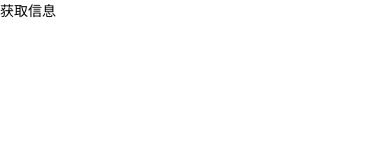
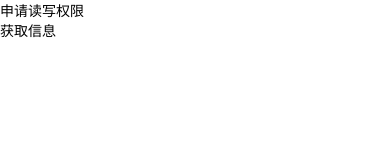
Before and after one commit to Winning12/RNWifiLocating, a React Native app: screen / in a window 390 px wide. Shown: the top 160 px of the page. Built offline with nearby package versions, Linux system fonts and the light colour scheme.

Commit message:
add mac level detection

```diff
--- a/App.js
+++ b/App.js
@@ -11,42 +11,63 @@ import {
     View ,
     Text,
     TouchableOpacity,
-    NativeModules
+    NativeModules,
+    PermissionsAndroid
+
 } from 'react-native';
 
 const { width, height } = Dimensions.get('window')
 export default class App extends Component {
 
-  _wifi(){
-    NativeModules.WifiM.getInfo((success)=>{alert(success)},(error)=>{alert(error)});
+  constructor(props){
+    super(props);
+    this.state={
+        data:[],
+    }
+    this.setState=this.setState.bind(this)
   }
+
+  _wifi=()=>{
+    NativeModules.WifiM.getInfo((success)=>{
+      this.setState({data:success})
+    },(error)=>{alert(error)});
+  }
+
   render(){
     return(
       <View style={{flex:1}}>
+        <TouchableOpacity
+          onPress={this.requestReadPermission.bind(this)}>
+          <Text>申请读写权限</Text>
+        </TouchableOpacity>
         <TouchableOpacity onPress={this._wifi}>
             <Text>获取信息</Text>
+            <Text>{this.state.data}</Text>
         </TouchableOpacity>
        </View>
     );
   }
 
-renderItem() {
-    // 数组
-    var itemAry = [];
-    // 颜色数组
-    var colorAry = ['gray', 'green', 'blue', 'yellow', 'black', 'orange'];
-    // 遍历
-    for (var i = 0; i<colorAry.length; i++) {
-        itemAry.push(
-            <View key={i} style={[styles.itemStyle, {backgroundColor: colorAry[i]}]}></View>
-        );
+  async requestReadPermission() {
+    try {
+        //返回string类型
+        const granted = await PermissionsAndroid.request(
+            PermissionsAndroid.PERMISSIONS.ACCESS_FINE_LOCATION,
+            {
+                //第一次请求拒绝后提示用户你为什么要这个权限
+                'title': '检测到安卓6.0以上版本',
+                'message': '基于wifi的室内定位在安卓6.0版本后被划为位置信息，请您同意接下来的权限申请'
+            }
+        )
+        if (granted === PermissionsAndroid.RESULTS.GRANTED) {
+            this.show("你已获取了位置权限")
+        } else {
+            this.show("获取位置权限失败")
+        }
+    } catch (err) {
+        this.show(err.toString())
     }
-    return itemAry;
-}
-
-    sigleTap() { // 手势这个暂未搞明白
-        var timestamp = new Date().getTime(); // 时间戳
-    }
+  }
 
 }
 var styles = StyleSheet.create({
```
Also changed, not shown: 4 other files (tests, documents, lock files or other folders).
